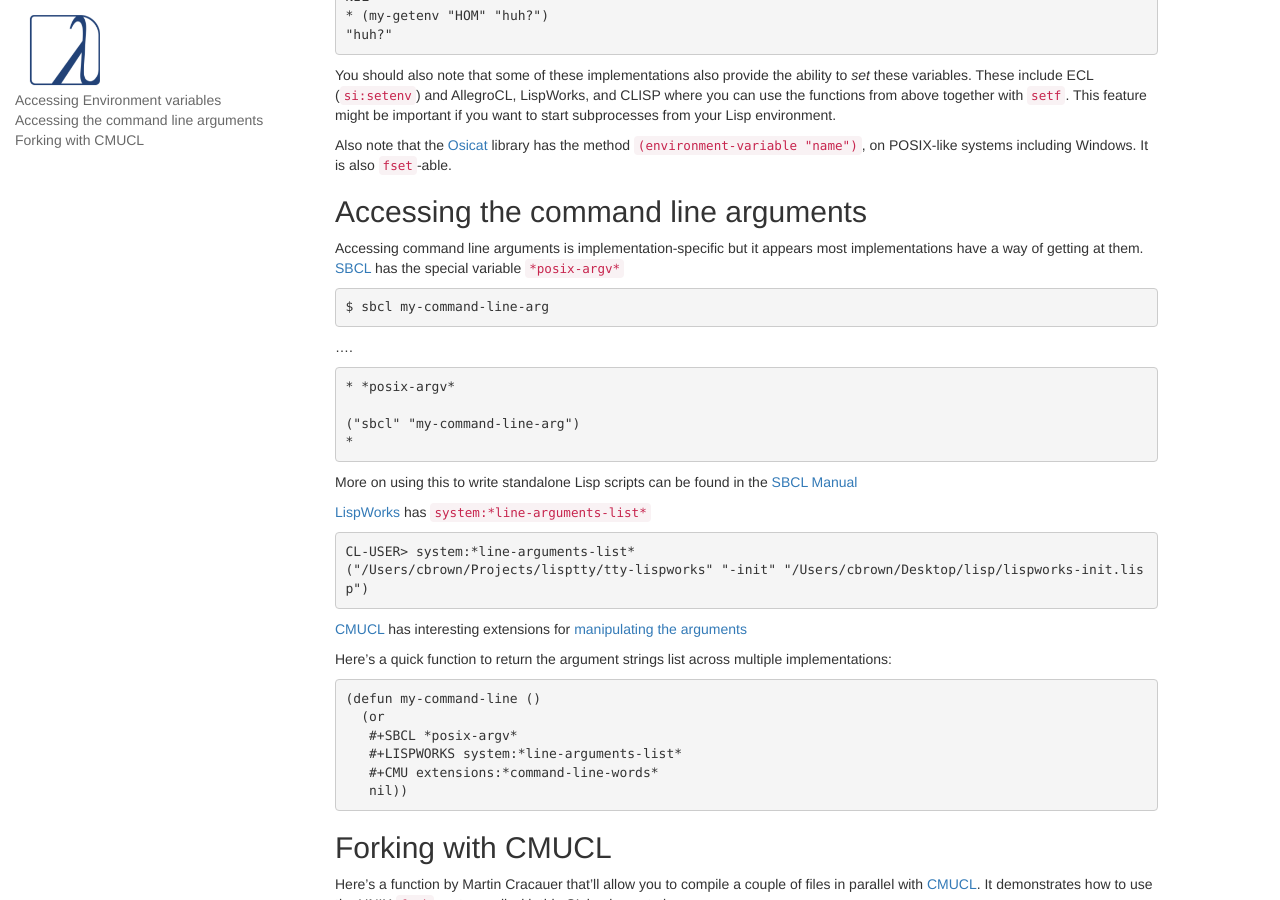
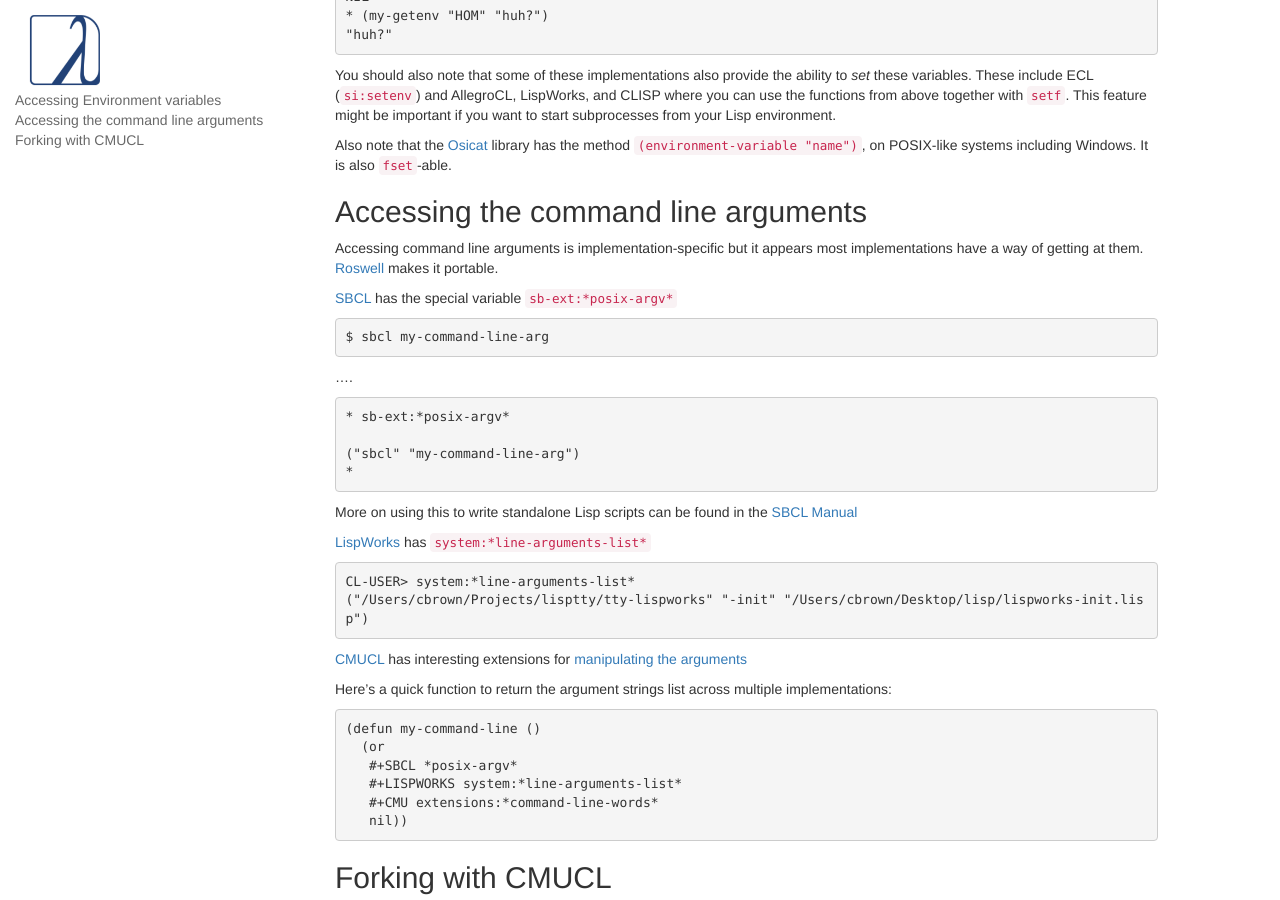
Before and after one commit to LispCookbook/cl-cookbook, a Jekyll site: the page built from os.md, in a window 1280 px wide and 900 px high, scrolled down 698 px. Built offline with Jekyll 4.4.1, drawn with Linux system fonts in a browser that asks for light colours.

Commit message:
fix SBCL sb-ext:*posix-argv* and link to doc

```diff
--- a/os.md
+++ b/os.md
@@ -53,7 +53,11 @@
 
 ## Accessing the command line arguments
 
-Accessing command line arguments is implementation-specific but it appears most implementations have a way of getting at them. [SBCL](http://www.sbcl.org) has the special variable `*posix-argv*`
+Accessing command line arguments is implementation-specific but it
+appears most implementations have a way of getting at
+them. [Roswell](https://github.com/roswell/roswell/wiki) makes it portable.
+
+[SBCL](http://www.sbcl.org) has the special variable `sb-ext:*posix-argv*`
 
 ~~~lisp
 $ sbcl my-command-line-arg
@@ -62,13 +66,13 @@
 ....
 
 ~~~lisp
-* *posix-argv*
+* sb-ext:*posix-argv*
 
 ("sbcl" "my-command-line-arg")
 *
 ~~~
 
-More on using this to write standalone Lisp scripts can be found in the [SBCL Manual](http://www.sbcl.org/manual/Unix_002dstyle-Command-Line-Protocol.html)
+More on using this to write standalone Lisp scripts can be found in the [SBCL Manual](http://www.sbcl.org/manual/index.html#Command_002dline-arguments)
 
 [LispWorks](http://www.lispworks.com) has `system:*line-arguments-list*`
 
```
